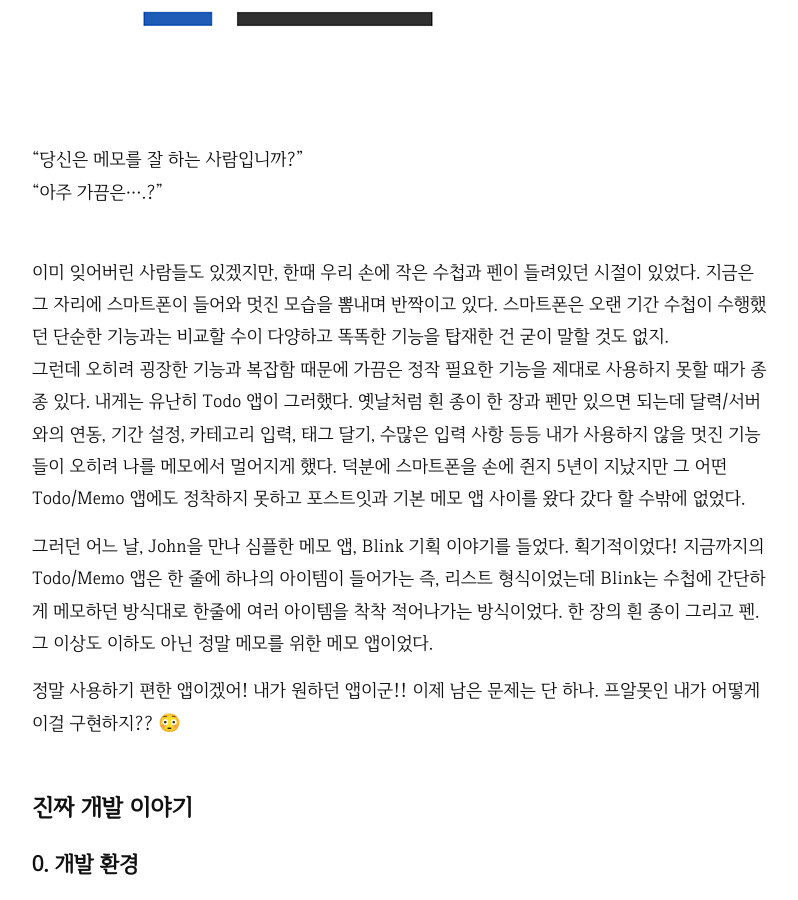
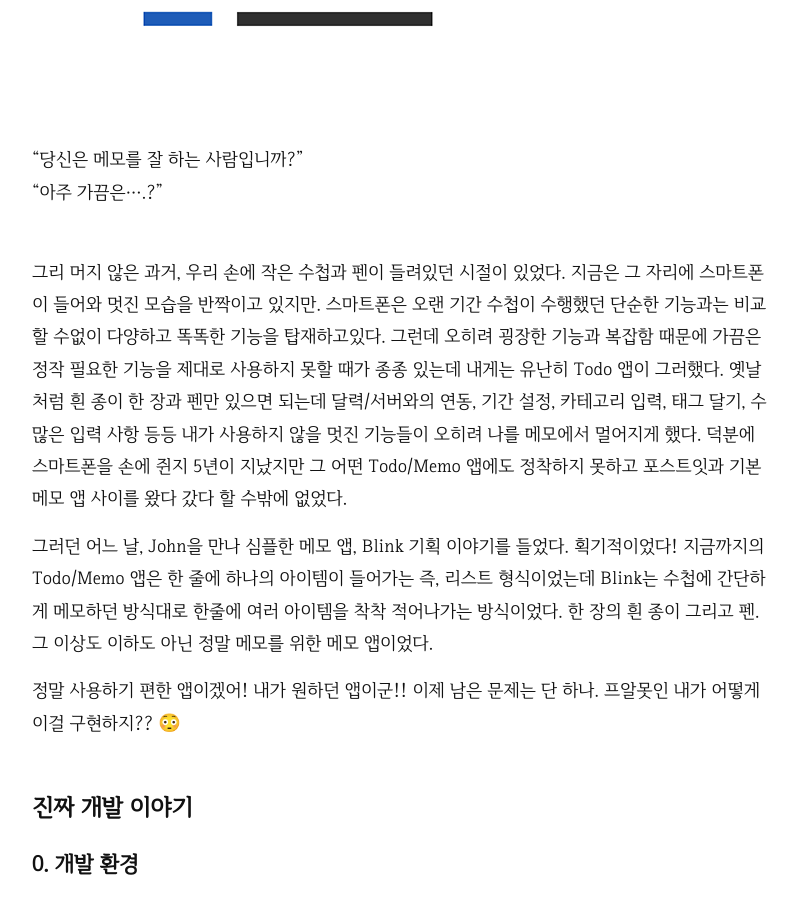
Before and after one commit to MijeongJeon/mijeongjeon.github.io, a Jekyll site: the page built from _posts/2018-04-05-Blink_app_story.md, in a window 1280 px wide and 900 px high, scrolled down 797 px. Shown: the whole window, without its empty margins (238-1036 px from the left). Built offline with Jekyll 4.4.1, drawn with Linux system fonts in a browser that asks for light colours; comment, search, counter and statistics services are not loaded.

Commit message:
Update Post

```diff
--- a/_posts/2018-04-05-Blink_app_story.md
+++ b/_posts/2018-04-05-Blink_app_story.md
@@ -13,8 +13,8 @@ categories: jekyll update
 <br />
 <br />
 
-이미 잊어버린 사람들도 있겠지만, 한때 우리 손에 작은 수첩과 펜이 들려있던 시절이 있었다. 지금은 그 자리에 스마트폰이 들어와 멋진 모습을 뽐내며 반짝이고 있다. 스마트폰은 오랜 기간 수첩이 수행했던 단순한 기능과는 비교할 수이 다양하고 똑똑한 기능을 탑재한 건 굳이 말할 것도 없지.
-그런데 오히려 굉장한 기능과 복잡함 때문에 가끔은 정작 필요한 기능을 제대로 사용하지 못할 때가 종종 있다. 내게는 유난히 Todo 앱이 그러했다. 옛날처럼 흰 종이 한 장과 펜만 있으면 되는데 달력/서버와의 연동, 기간 설정, 카테고리 입력, 태그 달기, 수많은 입력 사항 등등 내가 사용하지 않을 멋진 기능들이 오히려 나를 메모에서 멀어지게 했다. 덕분에 스마트폰을 손에 쥔지 5년이 지났지만 그 어떤 Todo/Memo 앱에도 정착하지 못하고 포스트잇과 기본 메모 앱 사이를 왔다 갔다 할 수밖에 없었다.
+그리 머지 않은 과거, 우리 손에 작은 수첩과 펜이 들려있던 시절이 있었다. 지금은 그 자리에 스마트폰이 들어와 멋진 모습을 반짝이고 있지만. 스마트폰은 오랜 기간 수첩이 수행했던 단순한 기능과는 비교할 수없이 다양하고 똑똑한 기능을 탑재하고있다.
+그런데 오히려 굉장한 기능과 복잡함 때문에 가끔은 정작 필요한 기능을 제대로 사용하지 못할 때가 종종 있는데 내게는 유난히 Todo 앱이 그러했다. 옛날처럼 흰 종이 한 장과 펜만 있으면 되는데 달력/서버와의 연동, 기간 설정, 카테고리 입력, 태그 달기, 수많은 입력 사항 등등 내가 사용하지 않을 멋진 기능들이 오히려 나를 메모에서 멀어지게 했다. 덕분에 스마트폰을 손에 쥔지 5년이 지났지만 그 어떤 Todo/Memo 앱에도 정착하지 못하고 포스트잇과 기본 메모 앱 사이를 왔다 갔다 할 수밖에 없었다.
 
 그러던 어느 날, John을 만나 심플한 메모 앱, Blink 기획 이야기를 들었다. 획기적이었다! 지금까지의 Todo/Memo 앱은 한 줄에 하나의 아이템이 들어가는 즉, 리스트 형식이었는데 Blink는 수첩에 간단하게 메모하던 방식대로 한줄에 여러 아이템을 착착 적어나가는 방식이었다. 한 장의 흰 종이 그리고 펜. 그 이상도 이하도 아닌 정말 메모를 위한 메모 앱이었다.
 
```
Also changed, not shown: _posts/2018-03-23-the_first_story_of_mj.md (renamed from _posts/2018-03-23-the-first-story-of-mj.md), _posts/2018-03-25-swift_meets_watson1.md (renamed from _posts/2018-03-25-SwiftMeetsWatson1.md).
